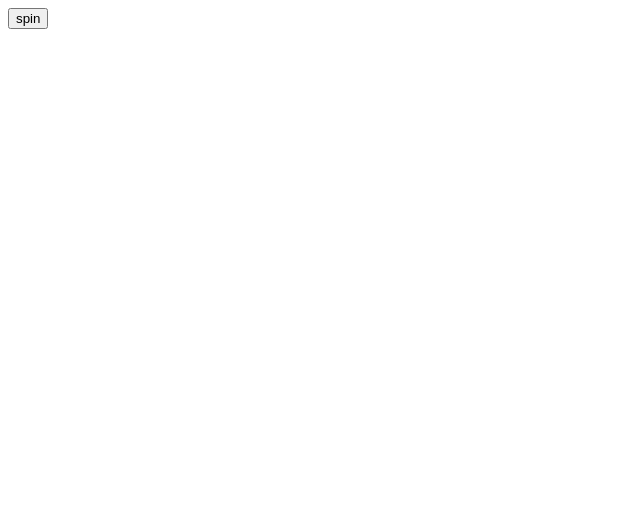
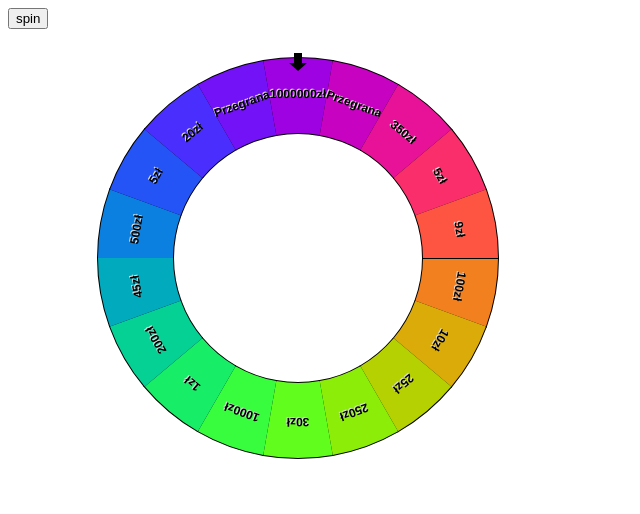
Before and after one commit to FKSP/fksp.github.io, a plain HTML site: page ruletka/index.html in a window 1280 px wide. Shown: the whole page, without its empty margins (0-640 px from the left). Drawn offline with Linux system fonts and the light colour scheme.

Commit message:
Update index.html

```diff
--- a/ruletka/index.html
+++ b/ruletka/index.html
@@ -6,6 +6,136 @@
 <body>
 <a href="http://pornhub.com/random"><input type="button" value="spin" style="float:left;" id='spin' /></a>
 <canvas id="canvas" width="500" height="500"></canvas>
+<script>
+var options = ["100zł", "10zł", "25zł", "250zł", "30zł", "1000zł", "1zł", "200zł", "45zł", "500zł", "5zł", "20zł", "Przegrana", "1000000zł", "Przegrana", "350zł", "5zł", "9zł"];
 
+var startAngle = 0;
+var arc = Math.PI / (options.length / 2);
+var spinTimeout = null;
+
+var spinArcStart = 10;
+var spinTime = 0;
+var spinTimeTotal = 0;
+
+var ctx;
+
+document.getElementById("spin").addEventListener("click", spin);
+
+function byte2Hex(n) {
+  var nybHexString = "0123456789ABCDEF";
+  return String(nybHexString.substr((n >> 4) & 0x0F,1)) + nybHexString.substr(n & 0x0F,1);
+}
+
+function RGB2Color(r,g,b) {
+	return '#' + byte2Hex(r) + byte2Hex(g) + byte2Hex(b);
+}
+
+function getColor(item, maxitem) {
+  var phase = 0;
+  var center = 128;
+  var width = 127;
+  var frequency = Math.PI*2/maxitem;
+
+  red   = Math.sin(frequency*item+2+phase) * width + center;
+  green = Math.sin(frequency*item+0+phase) * width + center;
+  blue  = Math.sin(frequency*item+4+phase) * width + center;
+
+  return RGB2Color(red,green,blue);
+}
+
+function drawRouletteWheel() {
+  var canvas = document.getElementById("canvas");
+  if (canvas.getContext) {
+    var outsideRadius = 200;
+    var textRadius = 160;
+    var insideRadius = 125;
+
+    ctx = canvas.getContext("2d");
+    ctx.clearRect(0,0,500,500);
+
+    ctx.strokeStyle = "black";
+    ctx.lineWidth = 2;
+
+    ctx.font = 'bold 12px Helvetica, Arial';
+
+    for(var i = 0; i < options.length; i++) {
+      var angle = startAngle + i * arc;
+      //ctx.fillStyle = colors[i];
+      ctx.fillStyle = getColor(i, options.length);
+
+      ctx.beginPath();
+      ctx.arc(250, 250, outsideRadius, angle, angle + arc, false);
+      ctx.arc(250, 250, insideRadius, angle + arc, angle, true);
+      ctx.stroke();
+      ctx.fill();
+
+      ctx.save();
+      ctx.shadowOffsetX = -1;
+      ctx.shadowOffsetY = -1;
+      ctx.shadowBlur    = 0;
+      ctx.shadowColor   = "rgb(220,220,220)";
+      ctx.fillStyle = "black";
+      ctx.translate(250 + Math.cos(angle + arc / 2) * textRadius,
+                    250 + Math.sin(angle + arc / 2) * textRadius);
+      ctx.rotate(angle + arc / 2 + Math.PI / 2);
+      var text = options[i];
+      ctx.fillText(text, -ctx.measureText(text).width / 2, 0);
+      ctx.restore();
+    }
+
+    //Arrow
+    ctx.fillStyle = "black";
+    ctx.beginPath();
+    ctx.moveTo(250 - 4, 250 - (outsideRadius + 5));
+    ctx.lineTo(250 + 4, 250 - (outsideRadius + 5));
+    ctx.lineTo(250 + 4, 250 - (outsideRadius - 5));
+    ctx.lineTo(250 + 9, 250 - (outsideRadius - 5));
+    ctx.lineTo(250 + 0, 250 - (outsideRadius - 13));
+    ctx.lineTo(250 - 9, 250 - (outsideRadius - 5));
+    ctx.lineTo(250 - 4, 250 - (outsideRadius - 5));
+    ctx.lineTo(250 - 4, 250 - (outsideRadius + 5));
+    ctx.fill();
+  }
+}
+
+function spin() {
+  spinAngleStart = Math.random() * 10 + 10;
+  spinTime = 0;
+  spinTimeTotal = Math.random() * 3 + 4 * 1000;
+  rotateWheel();
+}
+
+function rotateWheel() {
+  spinTime += 30;
+  if(spinTime >= spinTimeTotal) {
+    stopRotateWheel();
+    return;
+  }
+  var spinAngle = spinAngleStart - easeOut(spinTime, 0, spinAngleStart, spinTimeTotal);
+  startAngle += (spinAngle * Math.PI / 180);
+  drawRouletteWheel();
+  spinTimeout = setTimeout('rotateWheel()', 30);
+}
+
+function stopRotateWheel() {
+  clearTimeout(spinTimeout);
+  var degrees = startAngle * 180 / Math.PI + 90;
+  var arcd = arc * 180 / Math.PI;
+  var index = Math.floor((360 - degrees % 360) / arcd);
+  ctx.save();
+  ctx.font = 'bold 30px Helvetica, Arial';
+  var text = options[index]
+  ctx.fillText(text, 250 - ctx.measureText(text).width / 2, 250 + 10);
+  ctx.restore();
+}
+
+function easeOut(t, b, c, d) {
+  var ts = (t/=d)*t;
+  var tc = ts*t;
+  return b+c*(tc + -3*ts + 3*t);
+}
+
+drawRouletteWheel();
+</script>
 </body>
 </html>
```
